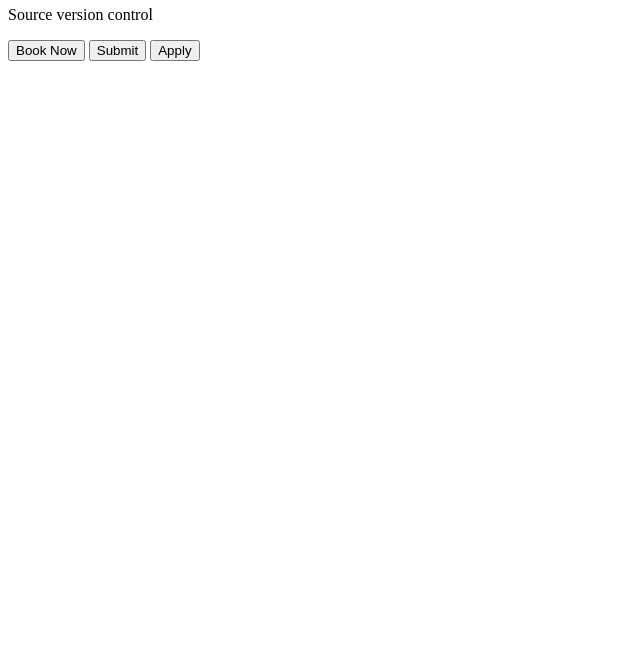
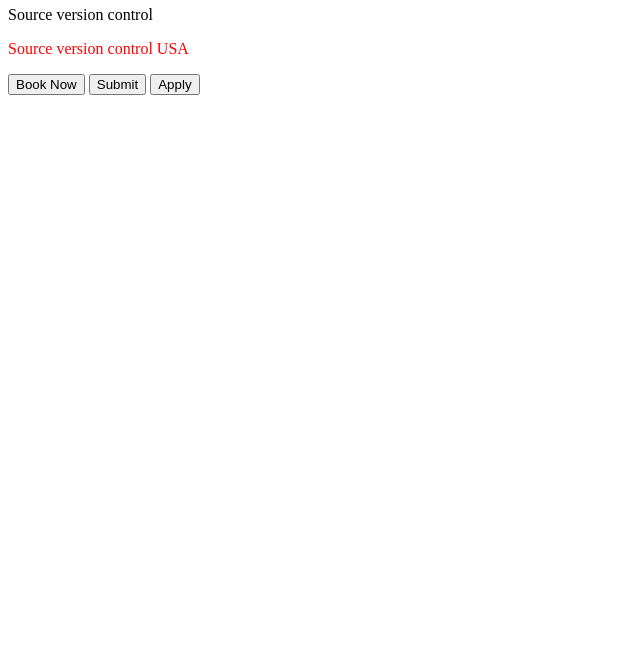
Before and after one commit to Nikki2405/git_test, a plain HTML site: page index.html in a window 1280 px wide. Shown: the part 132-800 px from the top of the page, without its empty margins (0-640 px from the left). Drawn offline with Linux system fonts and the light colour scheme.

Commit message:
Added para with new background color

```diff
--- a/index.html
+++ b/index.html
@@ -6,6 +6,7 @@
 <h1>Understanding Git</h1>
 <h1>Example:4 Test</h1>
 <p style="color:black">Source version control</p>
+<p style="color:red">Source version control USA</p>
 <button>Book Now</button>
 <button>Submit</button>
 <button>Apply</button>
```
